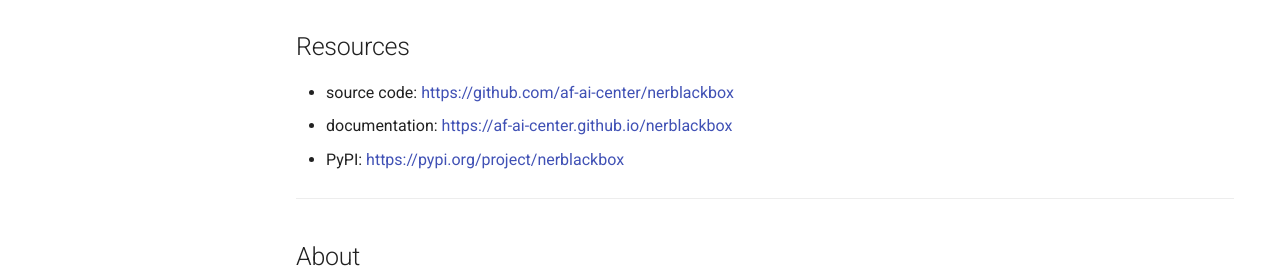
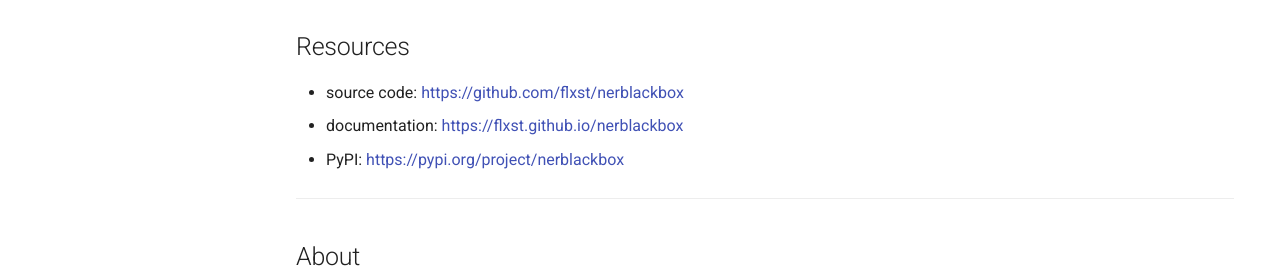
Before and after one commit to flxst/nerblackbox, an MkDocs documentation site: the page built from docs/docs/index.md, in a window 1280 px wide and 900 px high. Shown: the part 332-607 px from the top of the window. Built offline with MkDocs 1.6.1 and Material for MkDocs 9.7.7, drawn with Linux system fonts in a browser that asks for light colours; some of the changed lines change nothing that is shown; some of the changed text lies outside the part shown.

Commit message:
readme & docs: update links & badges

````diff
--- a/docs/docs/index.md
+++ b/docs/docs/index.md
@@ -7,8 +7,8 @@
 -----------
 ## Resources
 
-* source code: [https://github.com/af-ai-center/nerblackbox](https://github.com/af-ai-center/nerblackbox)
-* documentation: [https://af-ai-center.github.io/nerblackbox]([https://af-ai-center.github.io/nerblackbox])
+* source code: [https://github.com/flxst/nerblackbox](https://github.com/flxst/nerblackbox)
+* documentation: [https://flxst.github.io/nerblackbox](https://flxst.github.io/nerblackbox)
 * PyPI: [https://pypi.org/project/nerblackbox](https://pypi.org/project/nerblackbox)
 
 -----------
@@ -98,7 +98,7 @@
   author = {Stollenwerk, Felix},
   title  = {nerblackbox: a python package to fine-tune transformer-based language models for named entity recognition},
   year   = {2021},
-  url    = {https://github.com/af-ai-center/nerblackbox},
+  url    = {https://github.com/flxst/nerblackbox},
 }
 ```
 
--- a/docs/mkdocs.yml
+++ b/docs/mkdocs.yml
@@ -13,7 +13,7 @@
 plugins:
   - mkdocstrings
   - search
-# repo_url: https://github.com/af-ai-center/nerblackbox
+# repo_url: https://github.com/flxst/nerblackbox
 markdown_extensions:
   - attr_list
   - admonition
````
Also changed, not shown: README.rst.
